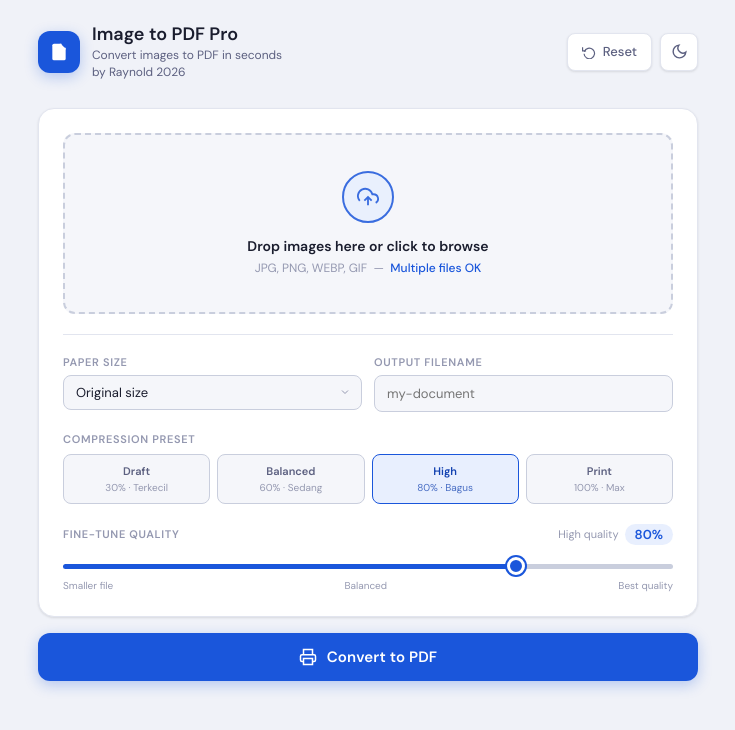
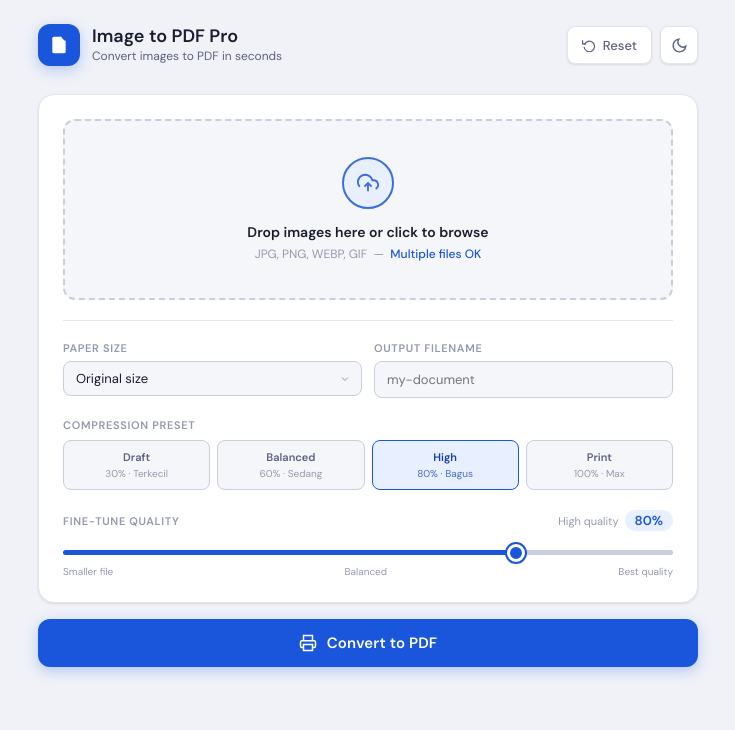
Before and after one commit to Raynoldlibrian/image2pdf, a plain HTML site: page index.html in a window 1280 px wide. Shown: the whole page, without its empty margins (272-1007 px from the left). Drawn offline with nearby package versions, Linux system fonts and the light colour scheme.

Commit message:
Update index.html

```diff
--- a/index.html
+++ b/index.html
@@ -558,7 +558,6 @@ input[type="range"]::-webkit-slider-thumb:hover { transform: scale(1.15); }
       <div>
         <div class="brand-name">Image to PDF Pro</div>
         <div class="brand-sub">Convert images to PDF in seconds</div>
-        <div class="brand-sub">by Raynold 2026</div>
       </div>
     </div>
     <div class="topbar-actions">
```
